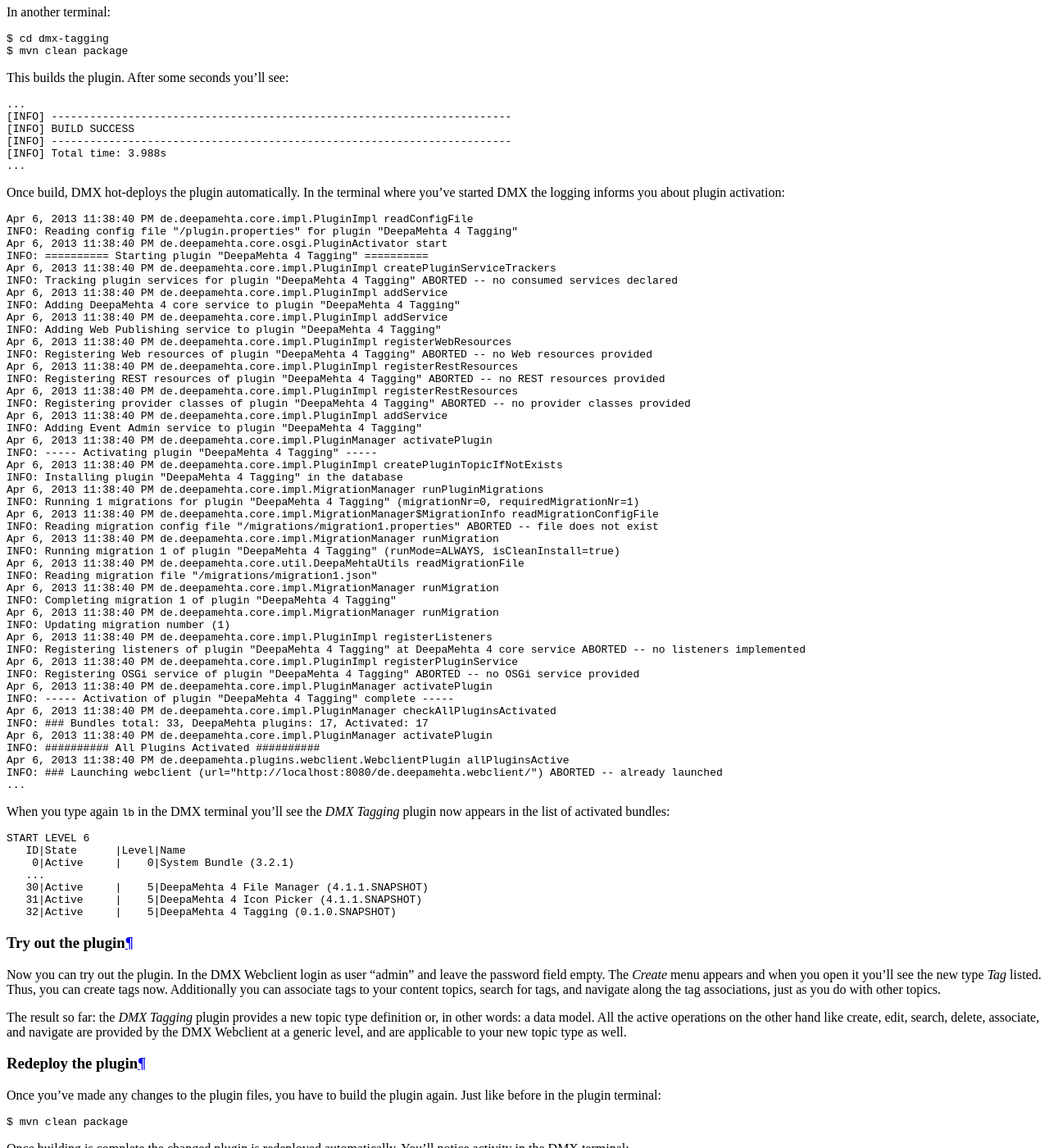
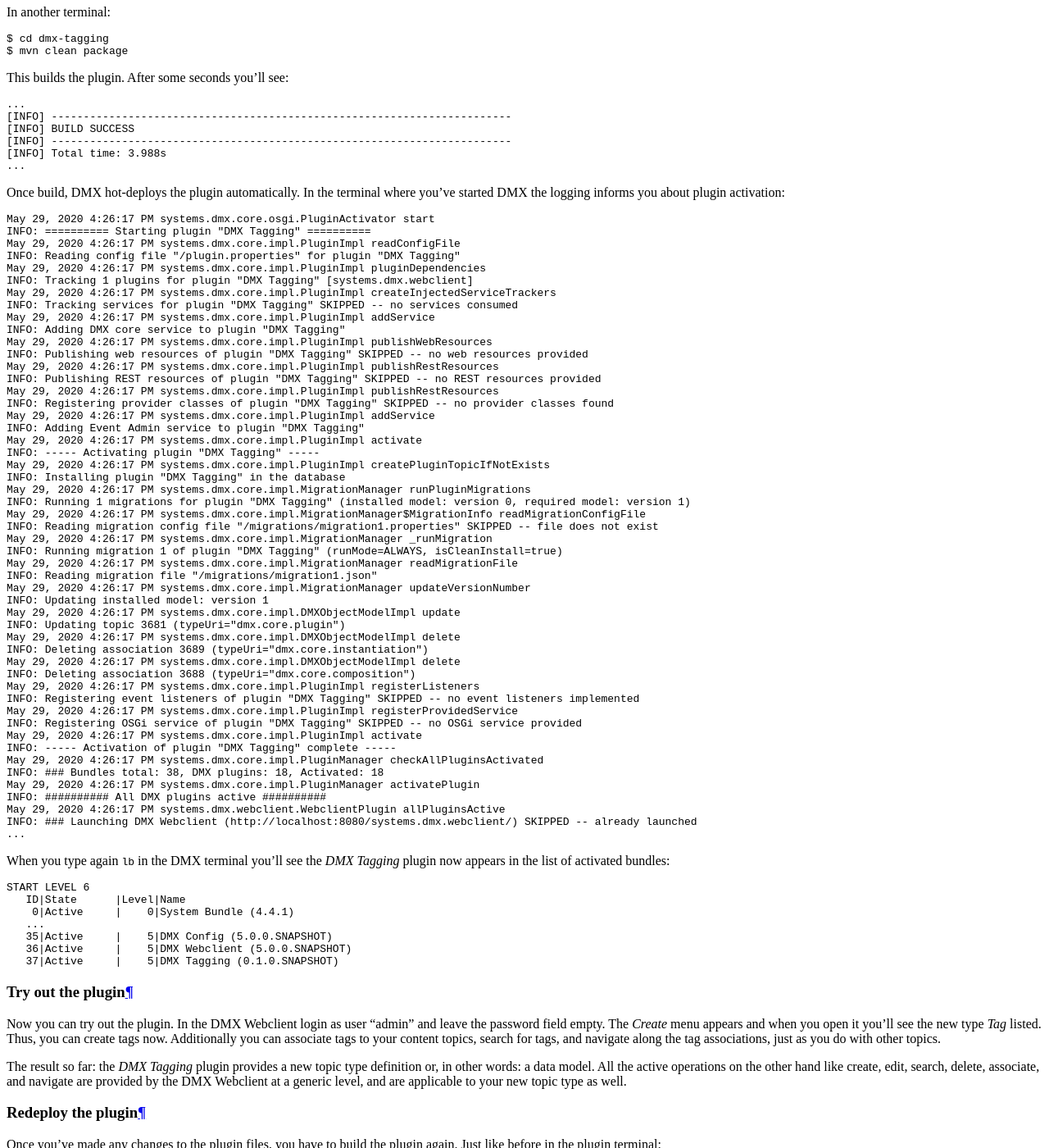
Before and after one commit to dmx-systems/dmx-documentation, a Sphinx documentation site: the page built from docs/devel.rst, in a window 1280 px wide and 1400 px high, scrolled down 10370 px. Shown: the whole window at 82% size. Built offline with Sphinx 7.4.7 and the Read the Docs theme 2.0.0, drawn with Linux system fonts in a browser that asks for light colours.

Commit message:
Updated output of plugin activation

```diff
--- a/docs/devel.rst
+++ b/docs/devel.rst
@@ -422,52 +422,56 @@
 
 .. code-block:: text
 
-    Apr 6, 2013 11:38:40 PM de.deepamehta.core.impl.PluginImpl readConfigFile
-    INFO: Reading config file "/plugin.properties" for plugin "DeepaMehta 4 Tagging"
-    Apr 6, 2013 11:38:40 PM de.deepamehta.core.osgi.PluginActivator start
-    INFO: ========== Starting plugin "DeepaMehta 4 Tagging" ==========
-    Apr 6, 2013 11:38:40 PM de.deepamehta.core.impl.PluginImpl createPluginServiceTrackers
-    INFO: Tracking plugin services for plugin "DeepaMehta 4 Tagging" ABORTED -- no consumed services declared
-    Apr 6, 2013 11:38:40 PM de.deepamehta.core.impl.PluginImpl addService
-    INFO: Adding DeepaMehta 4 core service to plugin "DeepaMehta 4 Tagging"
-    Apr 6, 2013 11:38:40 PM de.deepamehta.core.impl.PluginImpl addService
-    INFO: Adding Web Publishing service to plugin "DeepaMehta 4 Tagging"
-    Apr 6, 2013 11:38:40 PM de.deepamehta.core.impl.PluginImpl registerWebResources
-    INFO: Registering Web resources of plugin "DeepaMehta 4 Tagging" ABORTED -- no Web resources provided
-    Apr 6, 2013 11:38:40 PM de.deepamehta.core.impl.PluginImpl registerRestResources
-    INFO: Registering REST resources of plugin "DeepaMehta 4 Tagging" ABORTED -- no REST resources provided
-    Apr 6, 2013 11:38:40 PM de.deepamehta.core.impl.PluginImpl registerRestResources
-    INFO: Registering provider classes of plugin "DeepaMehta 4 Tagging" ABORTED -- no provider classes provided
-    Apr 6, 2013 11:38:40 PM de.deepamehta.core.impl.PluginImpl addService
-    INFO: Adding Event Admin service to plugin "DeepaMehta 4 Tagging"
-    Apr 6, 2013 11:38:40 PM de.deepamehta.core.impl.PluginManager activatePlugin
-    INFO: ----- Activating plugin "DeepaMehta 4 Tagging" -----
-    Apr 6, 2013 11:38:40 PM de.deepamehta.core.impl.PluginImpl createPluginTopicIfNotExists
-    INFO: Installing plugin "DeepaMehta 4 Tagging" in the database
-    Apr 6, 2013 11:38:40 PM de.deepamehta.core.impl.MigrationManager runPluginMigrations
-    INFO: Running 1 migrations for plugin "DeepaMehta 4 Tagging" (migrationNr=0, requiredMigrationNr=1)
-    Apr 6, 2013 11:38:40 PM de.deepamehta.core.impl.MigrationManager$MigrationInfo readMigrationConfigFile
-    INFO: Reading migration config file "/migrations/migration1.properties" ABORTED -- file does not exist
-    Apr 6, 2013 11:38:40 PM de.deepamehta.core.impl.MigrationManager runMigration
-    INFO: Running migration 1 of plugin "DeepaMehta 4 Tagging" (runMode=ALWAYS, isCleanInstall=true)
-    Apr 6, 2013 11:38:40 PM de.deepamehta.core.util.DeepaMehtaUtils readMigrationFile
+    May 29, 2020 4:26:17 PM systems.dmx.core.osgi.PluginActivator start
+    INFO: ========== Starting plugin "DMX Tagging" ==========
+    May 29, 2020 4:26:17 PM systems.dmx.core.impl.PluginImpl readConfigFile
+    INFO: Reading config file "/plugin.properties" for plugin "DMX Tagging"
+    May 29, 2020 4:26:17 PM systems.dmx.core.impl.PluginImpl pluginDependencies
+    INFO: Tracking 1 plugins for plugin "DMX Tagging" [systems.dmx.webclient]
+    May 29, 2020 4:26:17 PM systems.dmx.core.impl.PluginImpl createInjectedServiceTrackers
+    INFO: Tracking services for plugin "DMX Tagging" SKIPPED -- no services consumed
+    May 29, 2020 4:26:17 PM systems.dmx.core.impl.PluginImpl addService
+    INFO: Adding DMX core service to plugin "DMX Tagging"
+    May 29, 2020 4:26:17 PM systems.dmx.core.impl.PluginImpl publishWebResources
+    INFO: Publishing web resources of plugin "DMX Tagging" SKIPPED -- no web resources provided
+    May 29, 2020 4:26:17 PM systems.dmx.core.impl.PluginImpl publishRestResources
+    INFO: Publishing REST resources of plugin "DMX Tagging" SKIPPED -- no REST resources provided
+    May 29, 2020 4:26:17 PM systems.dmx.core.impl.PluginImpl publishRestResources
+    INFO: Registering provider classes of plugin "DMX Tagging" SKIPPED -- no provider classes found
+    May 29, 2020 4:26:17 PM systems.dmx.core.impl.PluginImpl addService
+    INFO: Adding Event Admin service to plugin "DMX Tagging"
+    May 29, 2020 4:26:17 PM systems.dmx.core.impl.PluginImpl activate
+    INFO: ----- Activating plugin "DMX Tagging" -----
+    May 29, 2020 4:26:17 PM systems.dmx.core.impl.PluginImpl createPluginTopicIfNotExists
+    INFO: Installing plugin "DMX Tagging" in the database
+    May 29, 2020 4:26:17 PM systems.dmx.core.impl.MigrationManager runPluginMigrations
+    INFO: Running 1 migrations for plugin "DMX Tagging" (installed model: version 0, required model: version 1)
+    May 29, 2020 4:26:17 PM systems.dmx.core.impl.MigrationManager$MigrationInfo readMigrationConfigFile
+    INFO: Reading migration config file "/migrations/migration1.properties" SKIPPED -- file does not exist
+    May 29, 2020 4:26:17 PM systems.dmx.core.impl.MigrationManager _runMigration
+    INFO: Running migration 1 of plugin "DMX Tagging" (runMode=ALWAYS, isCleanInstall=true)
+    May 29, 2020 4:26:17 PM systems.dmx.core.impl.MigrationManager readMigrationFile
     INFO: Reading migration file "/migrations/migration1.json"
-    Apr 6, 2013 11:38:40 PM de.deepamehta.core.impl.MigrationManager runMigration
-    INFO: Completing migration 1 of plugin "DeepaMehta 4 Tagging"
-    Apr 6, 2013 11:38:40 PM de.deepamehta.core.impl.MigrationManager runMigration
-    INFO: Updating migration number (1)
-    Apr 6, 2013 11:38:40 PM de.deepamehta.core.impl.PluginImpl registerListeners
-    INFO: Registering listeners of plugin "DeepaMehta 4 Tagging" at DeepaMehta 4 core service ABORTED -- no listeners implemented
-    Apr 6, 2013 11:38:40 PM de.deepamehta.core.impl.PluginImpl registerPluginService
-    INFO: Registering OSGi service of plugin "DeepaMehta 4 Tagging" ABORTED -- no OSGi service provided
-    Apr 6, 2013 11:38:40 PM de.deepamehta.core.impl.PluginManager activatePlugin
-    INFO: ----- Activation of plugin "DeepaMehta 4 Tagging" complete -----
-    Apr 6, 2013 11:38:40 PM de.deepamehta.core.impl.PluginManager checkAllPluginsActivated
-    INFO: ### Bundles total: 33, DeepaMehta plugins: 17, Activated: 17
-    Apr 6, 2013 11:38:40 PM de.deepamehta.core.impl.PluginManager activatePlugin
-    INFO: ########## All Plugins Activated ##########
-    Apr 6, 2013 11:38:40 PM de.deepamehta.plugins.webclient.WebclientPlugin allPluginsActive
-    INFO: ### Launching webclient (url="http://localhost:8080/de.deepamehta.webclient/") ABORTED -- already launched
+    May 29, 2020 4:26:17 PM systems.dmx.core.impl.MigrationManager updateVersionNumber
+    INFO: Updating installed model: version 1
+    May 29, 2020 4:26:17 PM systems.dmx.core.impl.DMXObjectModelImpl update
+    INFO: Updating topic 3681 (typeUri="dmx.core.plugin")
+    May 29, 2020 4:26:17 PM systems.dmx.core.impl.DMXObjectModelImpl delete
+    INFO: Deleting association 3689 (typeUri="dmx.core.instantiation")
+    May 29, 2020 4:26:17 PM systems.dmx.core.impl.DMXObjectModelImpl delete
+    INFO: Deleting association 3688 (typeUri="dmx.core.composition")
+    May 29, 2020 4:26:17 PM systems.dmx.core.impl.PluginImpl registerListeners
+    INFO: Registering event listeners of plugin "DMX Tagging" SKIPPED -- no event listeners implemented
+    May 29, 2020 4:26:17 PM systems.dmx.core.impl.PluginImpl registerProvidedService
+    INFO: Registering OSGi service of plugin "DMX Tagging" SKIPPED -- no OSGi service provided
+    May 29, 2020 4:26:17 PM systems.dmx.core.impl.PluginImpl activate
+    INFO: ----- Activation of plugin "DMX Tagging" complete -----
+    May 29, 2020 4:26:17 PM systems.dmx.core.impl.PluginManager checkAllPluginsActivated
+    INFO: ### Bundles total: 38, DMX plugins: 18, Activated: 18
+    May 29, 2020 4:26:17 PM systems.dmx.core.impl.PluginManager activatePlugin
+    INFO: ########## All DMX plugins active ##########
+    May 29, 2020 4:26:17 PM systems.dmx.webclient.WebclientPlugin allPluginsActive
+    INFO: ### Launching DMX Webclient (http://localhost:8080/systems.dmx.webclient/) SKIPPED -- already launched
     ...
 
 When you type again ``lb`` in the DMX terminal you'll see the *DMX Tagging* plugin now appears in the list of activated bundles:
@@ -476,11 +480,11 @@
 
     START LEVEL 6
        ID|State      |Level|Name
-        0|Active     |    0|System Bundle (3.2.1)
+        0|Active     |    0|System Bundle (4.4.1)
        ...
-       30|Active     |    5|DeepaMehta 4 File Manager (4.1.1.SNAPSHOT)
-       31|Active     |    5|DeepaMehta 4 Icon Picker (4.1.1.SNAPSHOT)
-       32|Active     |    5|DeepaMehta 4 Tagging (0.1.0.SNAPSHOT)
+       35|Active     |    5|DMX Config (5.0.0.SNAPSHOT)
+       36|Active     |    5|DMX Webclient (5.0.0.SNAPSHOT)
+       37|Active     |    5|DMX Tagging (0.1.0.SNAPSHOT)
 
 Try out the plugin
 ==================
```
